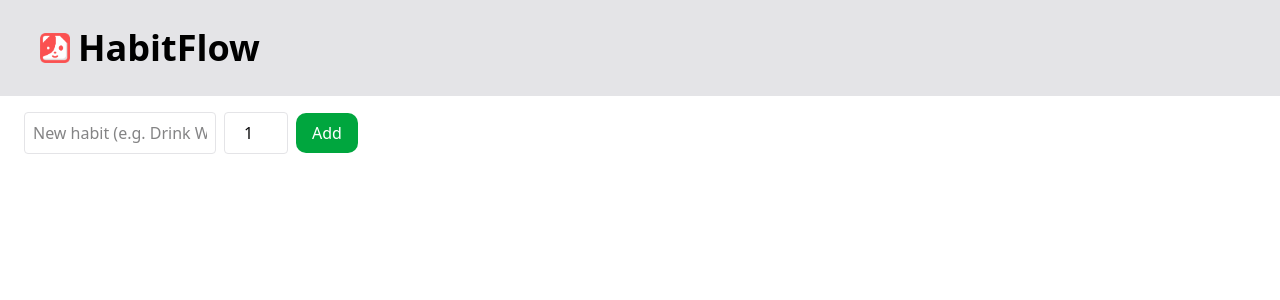
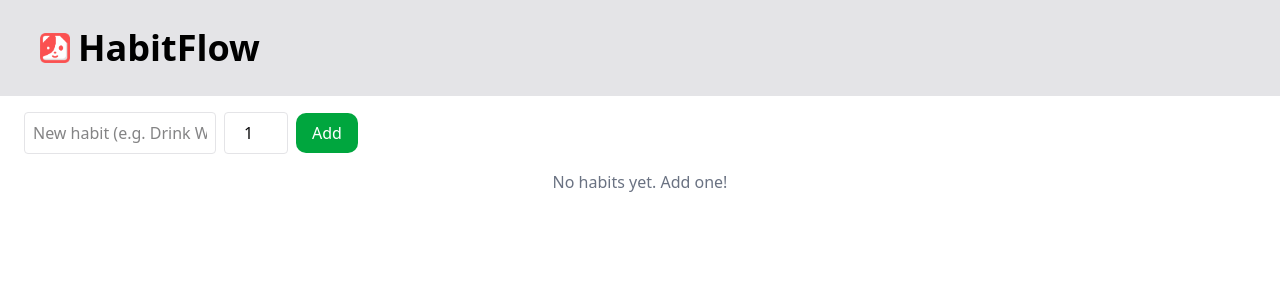
Before and after one commit to JoshSald/habittracker, a React (Vite) app: page / in a window 1280 px wide. Shown: the top 300 px of the page. Built offline with nearby package versions, Linux system fonts and the light colour scheme.

Commit message:
feat: Add Habit List

```diff
--- a/src/App.jsx
+++ b/src/App.jsx
@@ -1,6 +1,7 @@
 import { useState, useEffect } from "react";
 import Navmenu from "./components/Nav";
 import HabitForm from "./components/HabitForm";
+import HabitList from "./components/HabitList";
 
 function App() {
   const [habits, setHabits] = useState(() => {
@@ -18,6 +19,7 @@ function App() {
       <Navmenu />
       <div className="w-full container px-6 mx-auto">
         <HabitForm onAdd={addHabit} />
+        <HabitList habits={habits} />
       </div>
     </div>
   );
--- /dev/null
+++ b/src/components/HabitList.jsx
@@ -0,0 +1,13 @@
+import HabitListItem from "./HabitListItem";
+
+export default function HabitList({ habits }) {
+  return (
+    <div className="flex flex-col gap-3 mt-4">
+      {habits.length === 0 ? (
+        <p className="text-center text-gray-500">No habits yet. Add one!</p>
+      ) : (
+        habits.map((habit) => <HabitListItem key={habit.id} habit={habit} />)
+      )}
+    </div>
+  );
+}
```
